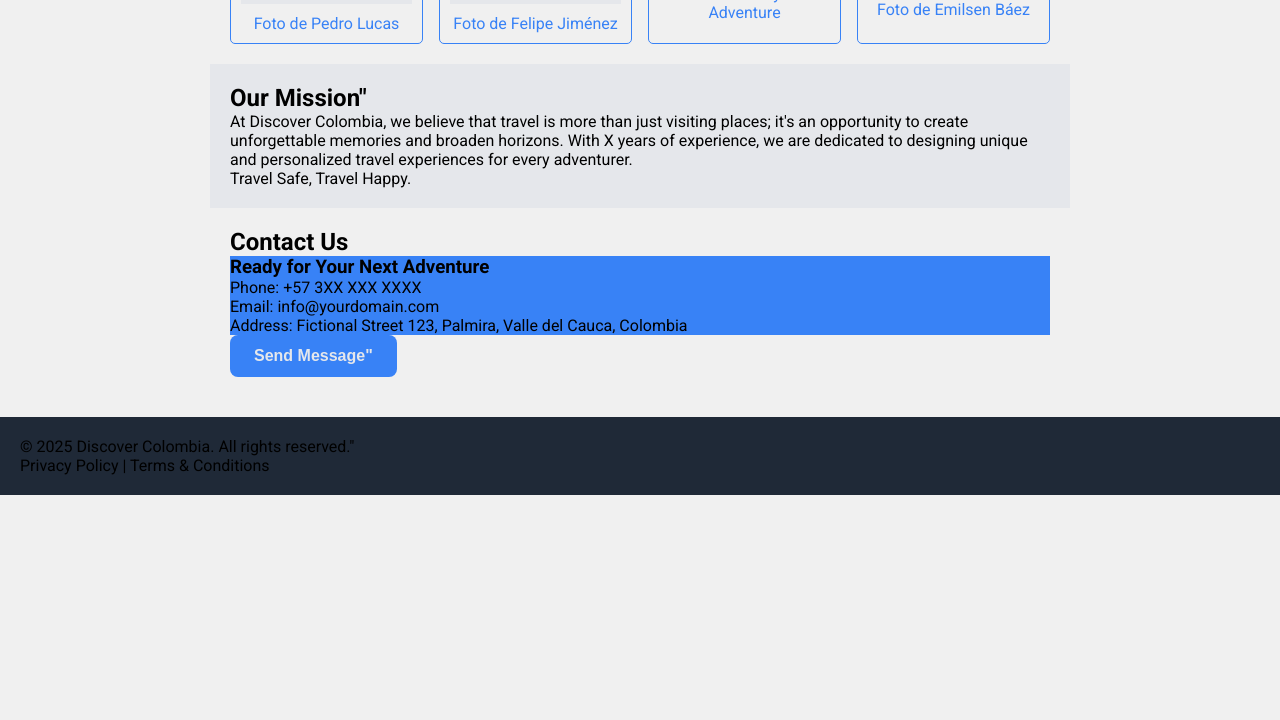
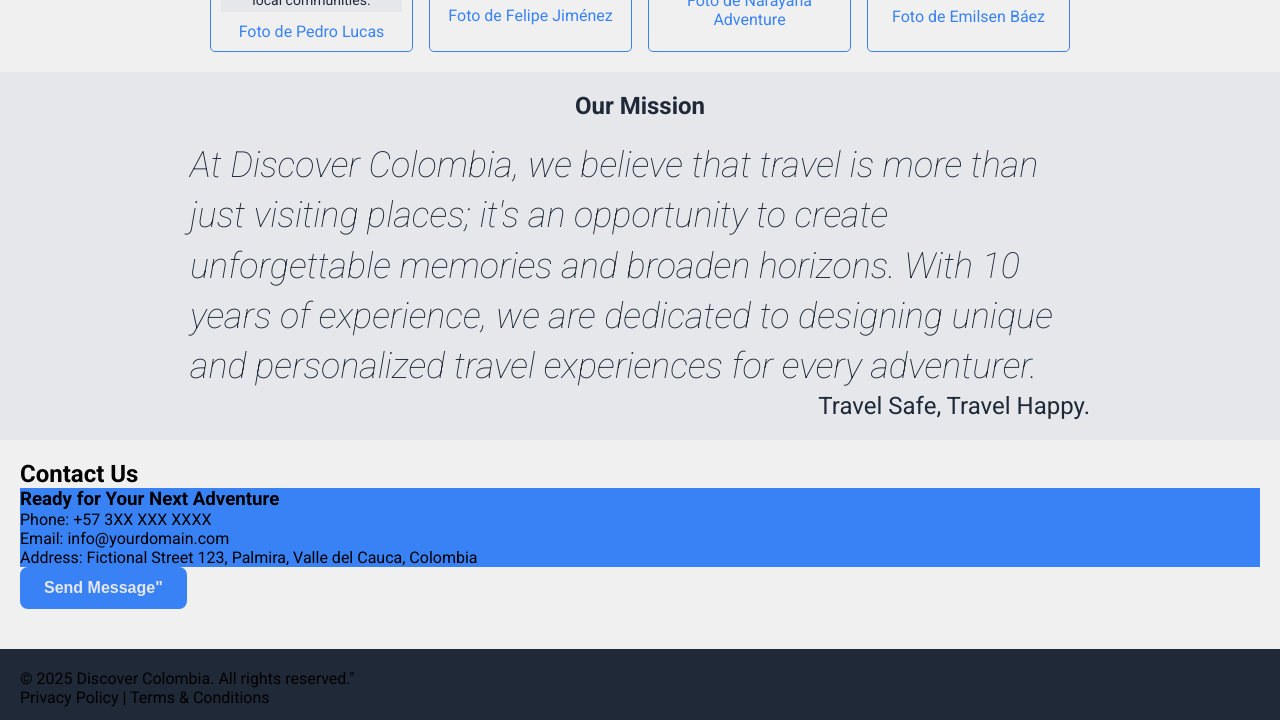
Before and after one commit to giovannihurtado/odin-landing-page, a plain HTML site: page index.html in a window 1280 px wide. Shown: the part 896-1616 px from the top of the page. Before the commit the page ends 1391 px from the top, so only its background shows below. Drawn offline with Linux system fonts and the light colour scheme; a web font is replaced by a local one.

Commit message:
feat: Develop 'About Us' section Detail: "Create the structure for the 'About' section to present information about the agency.

```diff
--- a/css/style.css
+++ b/css/style.css
@@ -115,8 +115,7 @@ a {
 
 .main-content {
   margin: 0 auto;
-  padding: 20px;
-  max-width: 900px;
+  padding: 20px 0;
 }
 
 .subtitle {
@@ -131,6 +130,8 @@ a {
   justify-content: space-evenly;
   align-content: center;
   padding: 20px;
+  margin: 0 auto;
+  max-width: 900px;
   width: 100%;
   text-align: center;
   gap: 16px;
@@ -156,8 +157,30 @@ a {
 }
 
 .about {
+  margin: 0 auto;
   padding: 20px;
   background-color: #e5e7eb;
+}
+
+.about div {
+  margin: 0 auto;
+  max-width: 900px;
+}
+
+.about div p {
+  font-size: 36px;
+  font-style: italic;
+  font-weight: 100;
+  color: #1f2937;
+  line-height: 1.4;
+}
+
+.about div span {
+  display: block;
+  font-size: 24px;
+  color: #1f2937;
+  text-align: right;
+  width: 100%;
 }
 
 .contact {
--- a/index.html
+++ b/index.html
@@ -127,12 +127,12 @@
       </section>
 
       <section class="about" id="about">
-        <h2>Our Mission"</h2>
+        <h2 class="subtitle">Our Mission</h2>
         <div>
           <p>
             At Discover Colombia, we believe that travel is more than just
             visiting places; it's an opportunity to create unforgettable
-            memories and broaden horizons. With X years of experience, we are
+            memories and broaden horizons. With 10 years of experience, we are
             dedicated to designing unique and personalized travel experiences
             for every adventurer.
           </p>
```
